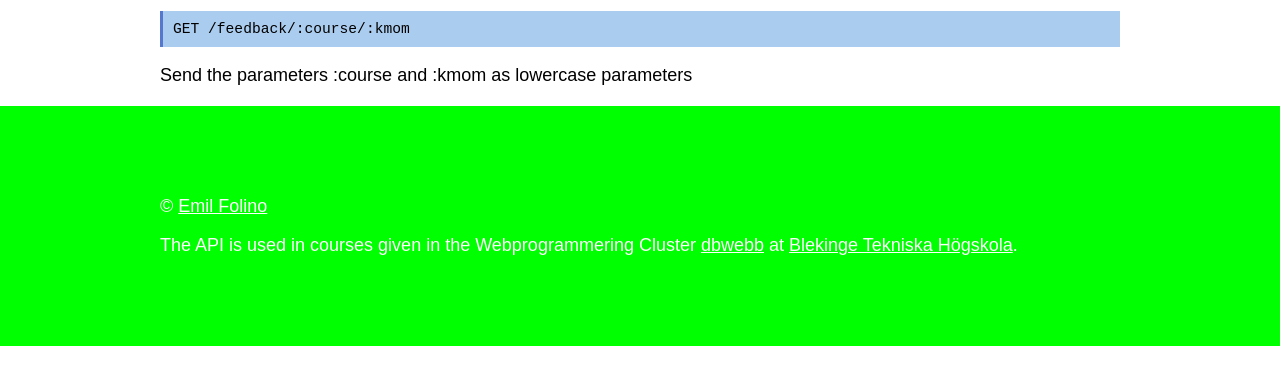
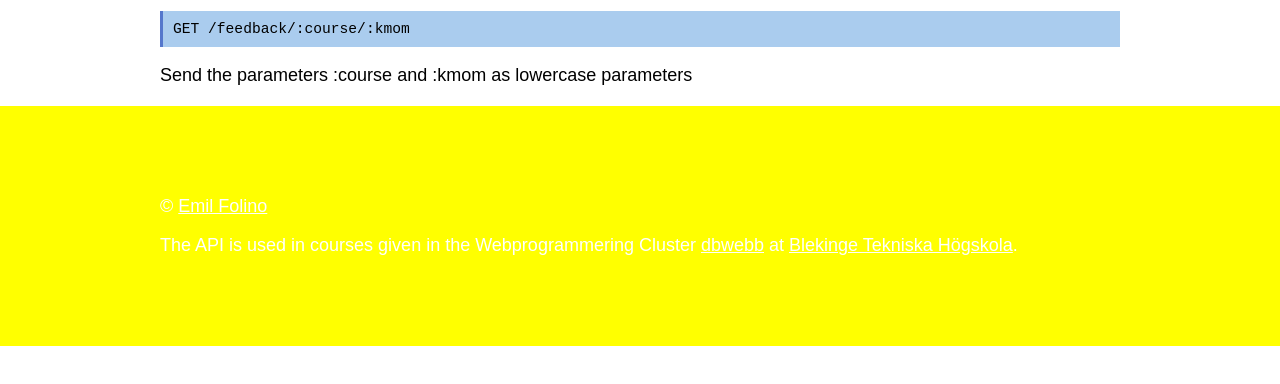
Before and after one commit to emilfolino/franklin, a website: page documentation.html in a window 1280 px wide. Shown: the part 334-718 px from the top of the page. Drawn offline with nearby package versions, Linux system fonts and the light colour scheme.

Commit message:
trying to fix cd

```diff
--- a/documentation.html
+++ b/documentation.html
@@ -19,7 +19,7 @@
         h1 { font-size: 3rem; }
         h2 { font-size: 2.4rem; }
         h3 { font-size: 1.8rem; }
-        .footer { background-color: #00ff00; color: white; padding: 4rem 0;}
+        .footer { background-color: #ffff00; color: white; padding: 4rem 0;}
         .inner-footer { width: 960px; margin: 0 auto; font-family: sans-serif; }
         .inner-footer a { color: white; }
     </style>
```
